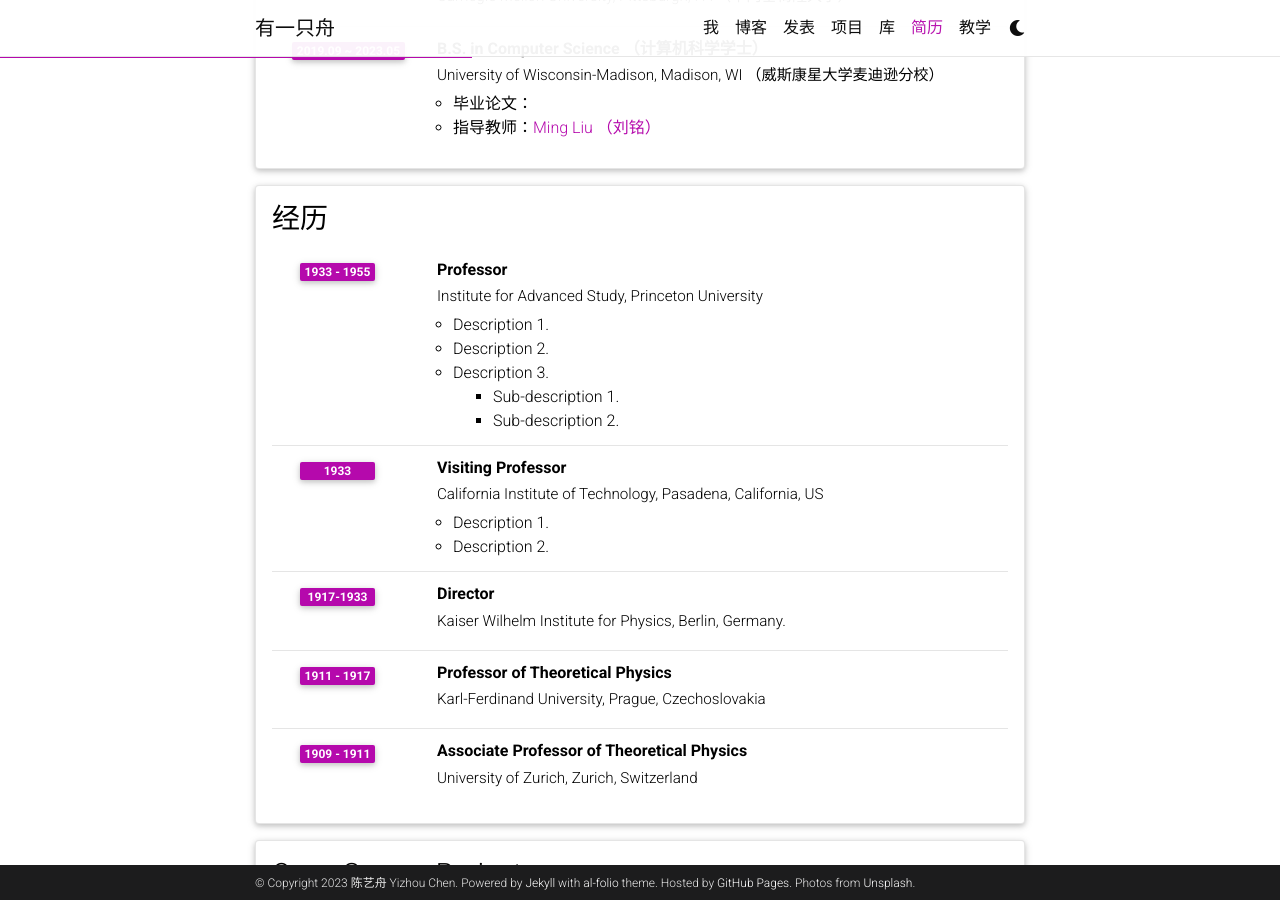
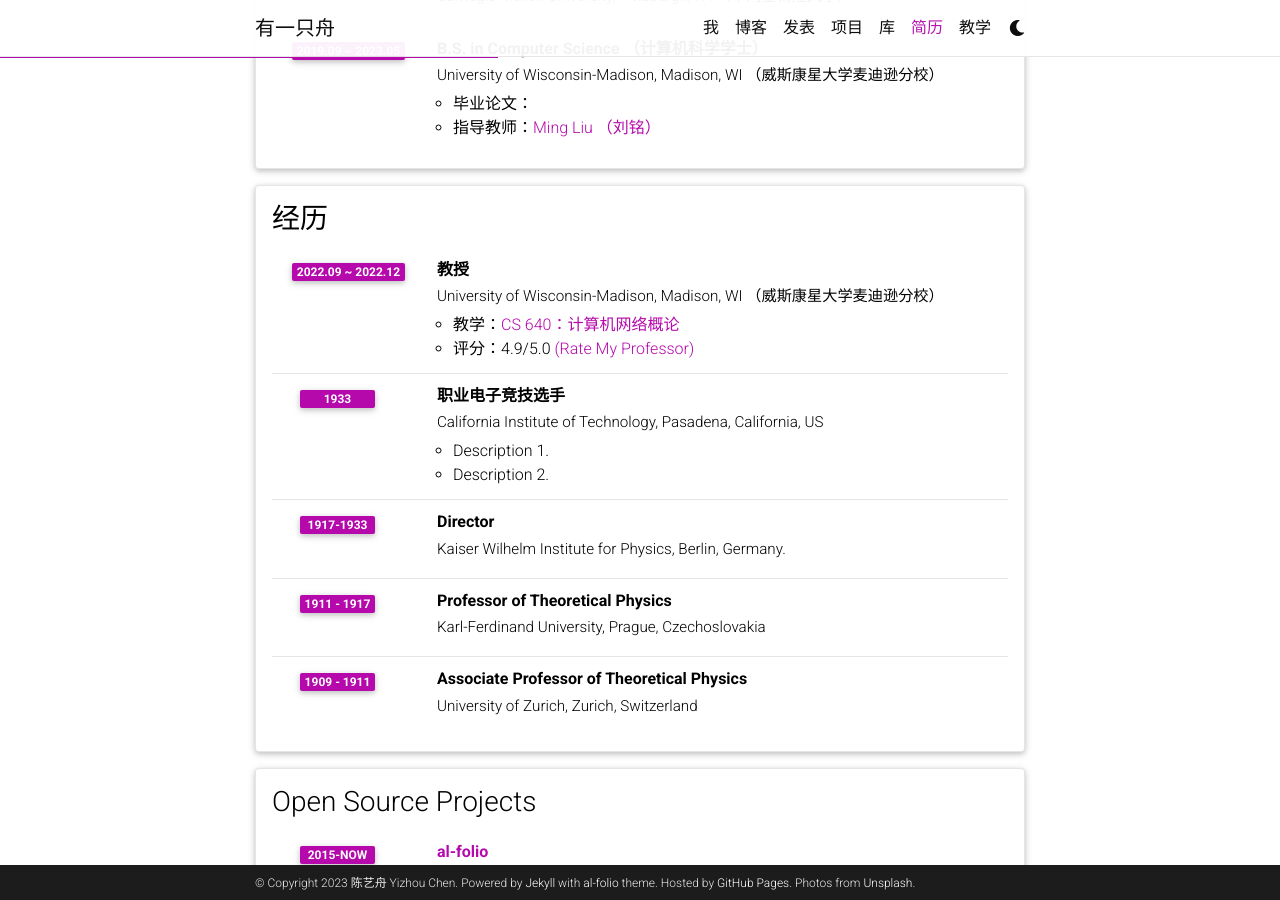
Before and after one commit to famax7/famax7.github.io, a Jekyll site: the page built from _pages/cv.md, in a window 1280 px wide and 900 px high, scrolled down 507 px. Built offline with Jekyll 4.4.1, drawn with Linux system fonts in a browser that asks for light colours; comment, search, counter and statistics services are not loaded; a style sheet for code colours, icons or effects is not loaded.

Commit message:
Update cv.yml

```diff
--- a/_data/cv.yml
+++ b/_data/cv.yml
@@ -31,17 +31,13 @@
 - title: 经历
   type: time_table
   contents:
-    - title: Professor
-      institution: Institute for Advanced Study, Princeton University
-      year: 1933 - 1955
+    - title: 教授
+      institution: University of Wisconsin-Madison, Madison, WI （威斯康星大学麦迪逊分校）
+      year: 2022.09 ~ 2022.12
       description:
-        - Description 1.
-        - Description 2.
-        - title: Description 3.
-          contents:
-            - Sub-description 1.
-            - Sub-description 2.
-    - title: Visiting Professor
+        - 教学：<a href="https://pages.cs.wisc.edu/~mgliu/CS640/F22/index.html">CS 640：计算机网络概论</a>
+        - 评分：4.9/5.0 <a href="https://www.ratemyprofessors.com/professor/2882264">(Rate My Professor)</a>
+    - title: 职业电子竞技选手
       institution: California Institute of Technology, Pasadena, California, US
       year: 1933
       description:
```
